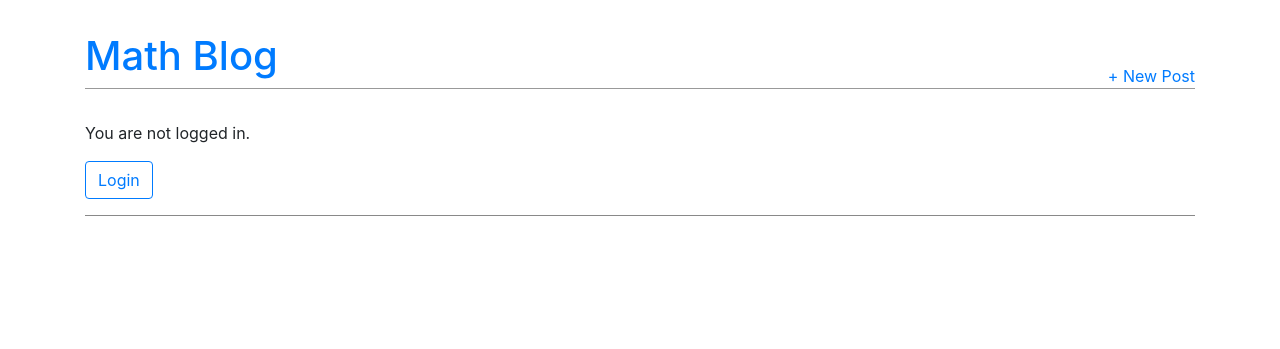
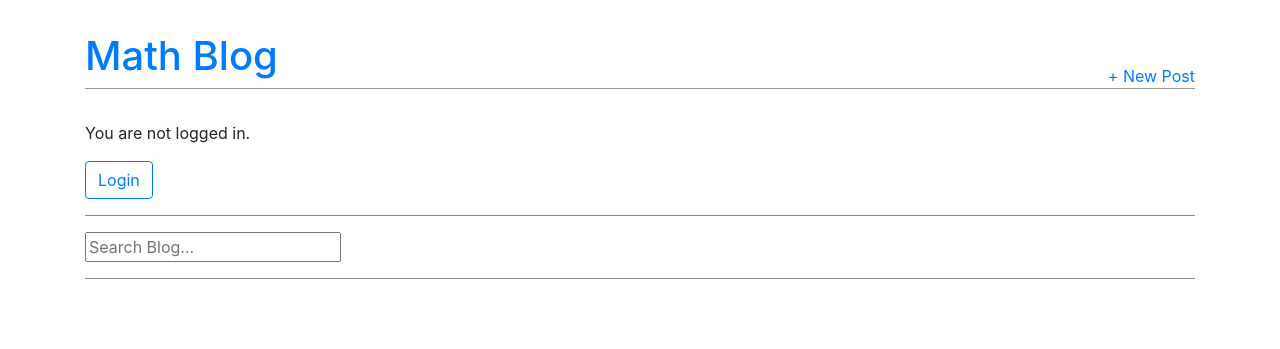
Before and after one commit to marcel-ctrl-art/blog-app, a Django app: template blog/templates/posts_list.html in a window 1280 px wide. Shown: the top 349 px of the page. Run offline with Django 3.2, Linux system fonts and the light colour scheme; the template is opened without the code that fills it, so the values that code supplies are empty; some libraries are stand-ins or nearby versions.

Commit message:
Add search box for ajax search

```diff
--- a/blog/templates/posts_list.html
+++ b/blog/templates/posts_list.html
@@ -1,14 +1,19 @@
 {% extends 'base.html' %}
 
 {% block content %}
-
+<div class="search">
+{% csrf_token %}
+<input type="text" id="search" name="search" placeholder="Search Blog...">
+<ul class="search__results mt-3" id="search-results">
+</ul>
+</div>
+<hr>
 {% for post in posts %}
 <div class="post-entry">
 <h2><a href="{% url 'post_detail' post.pk %}">{{ post.title }}</a></h2>
 <p>{{ post.text }}</p>
 </div>
 {% endfor %}
-
 <nav aria-label="Page navigation container">
   <ul class="pagination justify-content-center">
     {% if posts.has_previous %}
```
